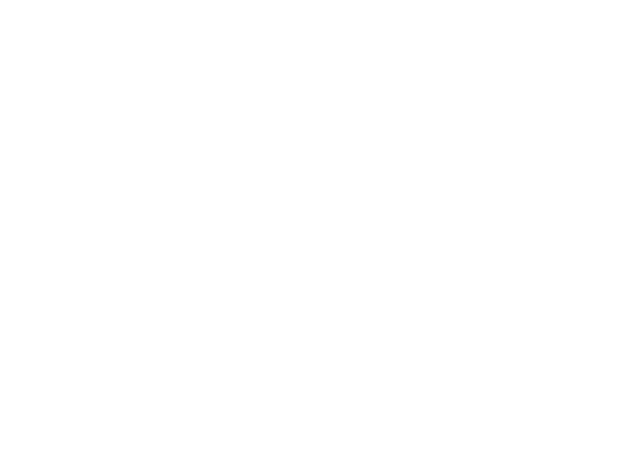
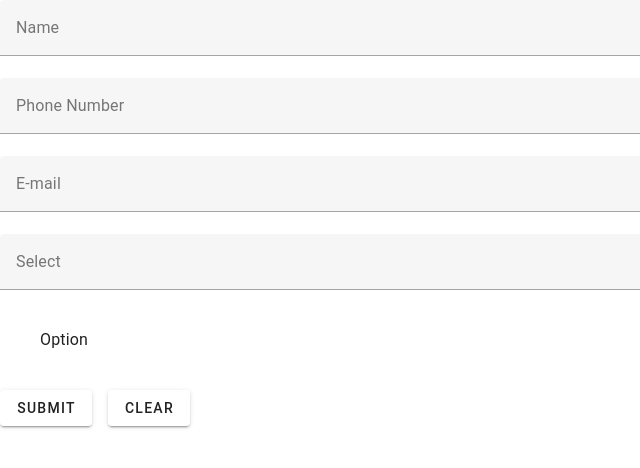
Before and after one commit to Ruukshan/vue-form-app, a Vue app: page / in a window 1280 px wide. Shown: the top 468 px of the page, without its empty margins (0-640 px from the left). Built offline with nearby package versions, Linux system fonts and the light colour scheme; a small style sheet from the web is missing.

Commit message:
Get a reference from vuetify and create a FormPage.vue file

```diff
--- a/src/App.vue
+++ b/src/App.vue
@@ -1,23 +1,17 @@
-<script setup>
-
+<script>
+import FormPage from './components/FormPage.vue';
+export default {
+  components: { FormPage },
+};
 </script>
 
 <template>
-  <div>
-  </div>
+  <v-app>
+    <FormPage />
+  </v-app>
+
 </template>
 
 <style scoped>
-.logo {
-  height: 6em;
-  padding: 1.5em;
-  will-change: filter;
-  transition: filter 300ms;
-}
-.logo:hover {
-  filter: drop-shadow(0 0 2em #646cffaa);
-}
-.logo.vue:hover {
-  filter: drop-shadow(0 0 2em #42b883aa);
-}
+
 </style>
--- /dev/null
+++ b/src/components/FormPage.vue
@@ -0,0 +1,99 @@
+<template>
+  <form @submit.prevent="submit">
+    <v-text-field
+      v-model="name.value.value"
+      :counter="10"
+      :error-messages="name.errorMessage.value"
+      label="Name"
+    ></v-text-field>
+
+    <v-text-field
+      v-model="phone.value.value"
+      :counter="7"
+      :error-messages="phone.errorMessage.value"
+      label="Phone Number"
+    ></v-text-field>
+
+    <v-text-field
+      v-model="email.value.value"
+      :error-messages="email.errorMessage.value"
+      label="E-mail"
+    ></v-text-field>
+
+    <v-select
+      v-model="select.value.value"
+      :error-messages="select.errorMessage.value"
+      :items="items"
+      label="Select"
+    ></v-select>
+
+    <v-checkbox
+      v-model="checkbox.value.value"
+      :error-messages="checkbox.errorMessage.value"
+      label="Option"
+      type="checkbox"
+      value="1"
+    ></v-checkbox>
+
+    <v-btn
+      class="me-4"
+      type="submit"
+    >
+      submit
+    </v-btn>
+
+    <v-btn @click="handleReset">
+      clear
+    </v-btn>
+  </form>
+</template>
+<script setup>
+  import { ref } from 'vue'
+  import { useField, useForm } from 'vee-validate'
+
+  const { handleSubmit, handleReset } = useForm({
+    validationSchema: {
+      name (value) {
+        if (value?.length >= 2) return true
+
+        return 'Name needs to be at least 2 characters.'
+      },
+      phone (value) {
+        if (/^[0-9-]{7,}$/.test(value)) return true
+
+        return 'Phone number needs to be at least 7 digits.'
+      },
+      email (value) {
+        if (/^[a-z.-]+@[a-z.-]+\.[a-z]+$/i.test(value)) return true
+
+        return 'Must be a valid e-mail.'
+      },
+      select (value) {
+        if (value) return true
+
+        return 'Select an item.'
+      },
+      checkbox (value) {
+        if (value === '1') return true
+
+        return 'Must be checked.'
+      },
+    },
+  })
+  const name = useField('name')
+  const phone = useField('phone')
+  const email = useField('email')
+  const select = useField('select')
+  const checkbox = useField('checkbox')
+
+  const items = ref([
+    'Item 1',
+    'Item 2',
+    'Item 3',
+    'Item 4',
+  ])
+
+  const submit = handleSubmit(values => {
+    alert(JSON.stringify(values, null, 2))
+  })
+</script>
```
Also changed, not shown: src/components/HelloWorld.vue (deleted, +0 -43 lines).
